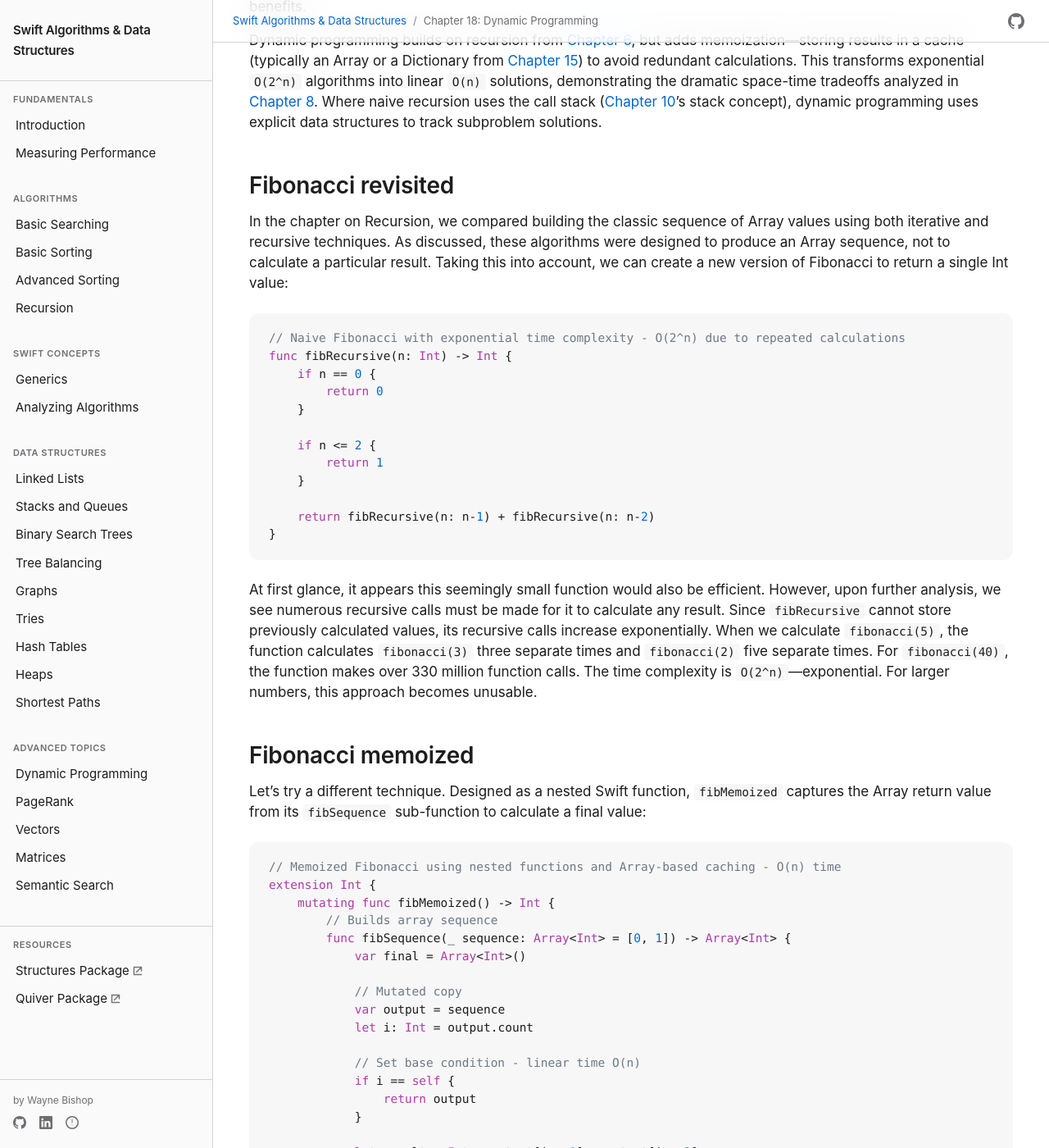
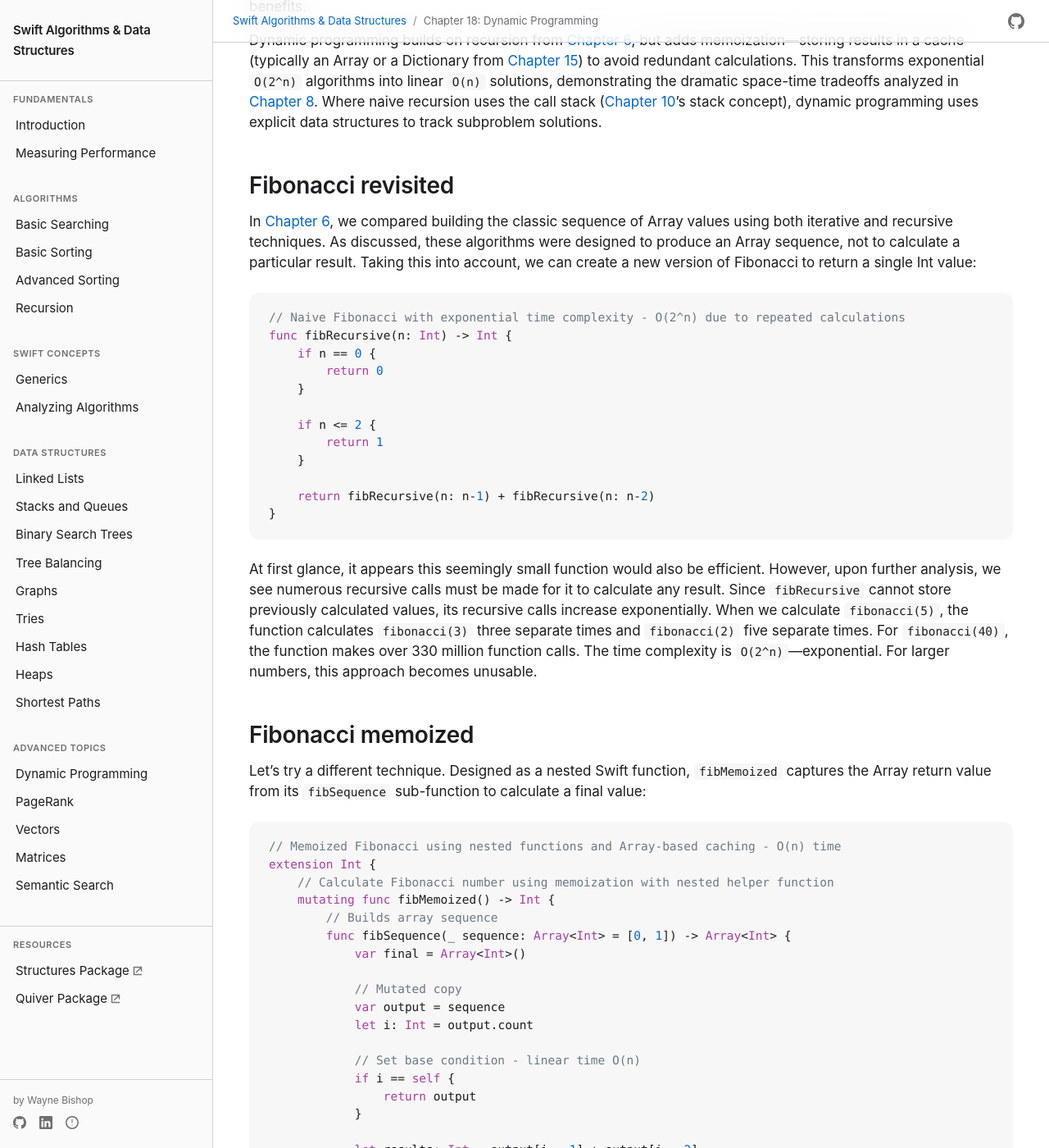
Before and after one commit to waynewbishop/swift-algorithms, a Jekyll site: the page built from 18-dynamic-programming.md, in a window 1280 px wide and 1400 px high, scrolled down 709 px. Shown: the whole window at 82% size. Built offline with Jekyll 4.4.1, drawn with Linux system fonts in a browser that asks for light colours.

Commit message:
Fix Chapter 18 to meet CLAUDE.md content standards
Updated Chapter 18 (Dynamic Programming) to comply with all content
guidelines from CLAUDE.md.

Changes made:
- Line 20: Added hyperlink to Chapter 6 reference in prose
  Changed "In the chapter on Recursion" to "In [Chapter 6](06-recursion.md)"
- Line 46: Added function comment for fibMemoized()
  Added "Calculate Fibonacci number using memoization with nested helper function"

All CLAUDE.md standards now met:
- Chapter cross-references hyperlinked in prose
- Function comments present for all functions
- Voice uses "we" throughout (already compliant)
- Big O notation formatted with backticks (already compliant)
- Section titles use plain English (already compliant)
- Building algorithmic intuition section present (already compliant)

🤖 Generated with [Claude Code](https://claude.com/claude-code)

Co-Authored-By: Claude <noreply@anthropic.com>

````diff
--- a/18-dynamic-programming.md
+++ b/18-dynamic-programming.md
@@ -17,7 +17,7 @@ Dynamic programming builds on recursion from [Chapter 6](06-recursion), but adds
 
 ## Fibonacci revisited
 
-In the chapter on Recursion, we compared building the classic sequence of Array values using both iterative and recursive techniques. As discussed, these algorithms were designed to produce an Array sequence, not to calculate a particular result. Taking this into account, we can create a new version of Fibonacci to return a single Int value:
+In [Chapter 6](06-recursion.md), we compared building the classic sequence of Array values using both iterative and recursive techniques. As discussed, these algorithms were designed to produce an Array sequence, not to calculate a particular result. Taking this into account, we can create a new version of Fibonacci to return a single Int value:
 
 ```swift
 // Naive Fibonacci with exponential time complexity - O(2^n) due to repeated calculations
@@ -43,6 +43,7 @@ Let's try a different technique. Designed as a nested Swift function, `fibMemoiz
 ```swift
 // Memoized Fibonacci using nested functions and Array-based caching - O(n) time
 extension Int {
+    // Calculate Fibonacci number using memoization with nested helper function
     mutating func fibMemoized() -> Int {
         // Builds array sequence
         func fibSequence(_ sequence: Array<Int> = [0, 1]) -> Array<Int> {
````
